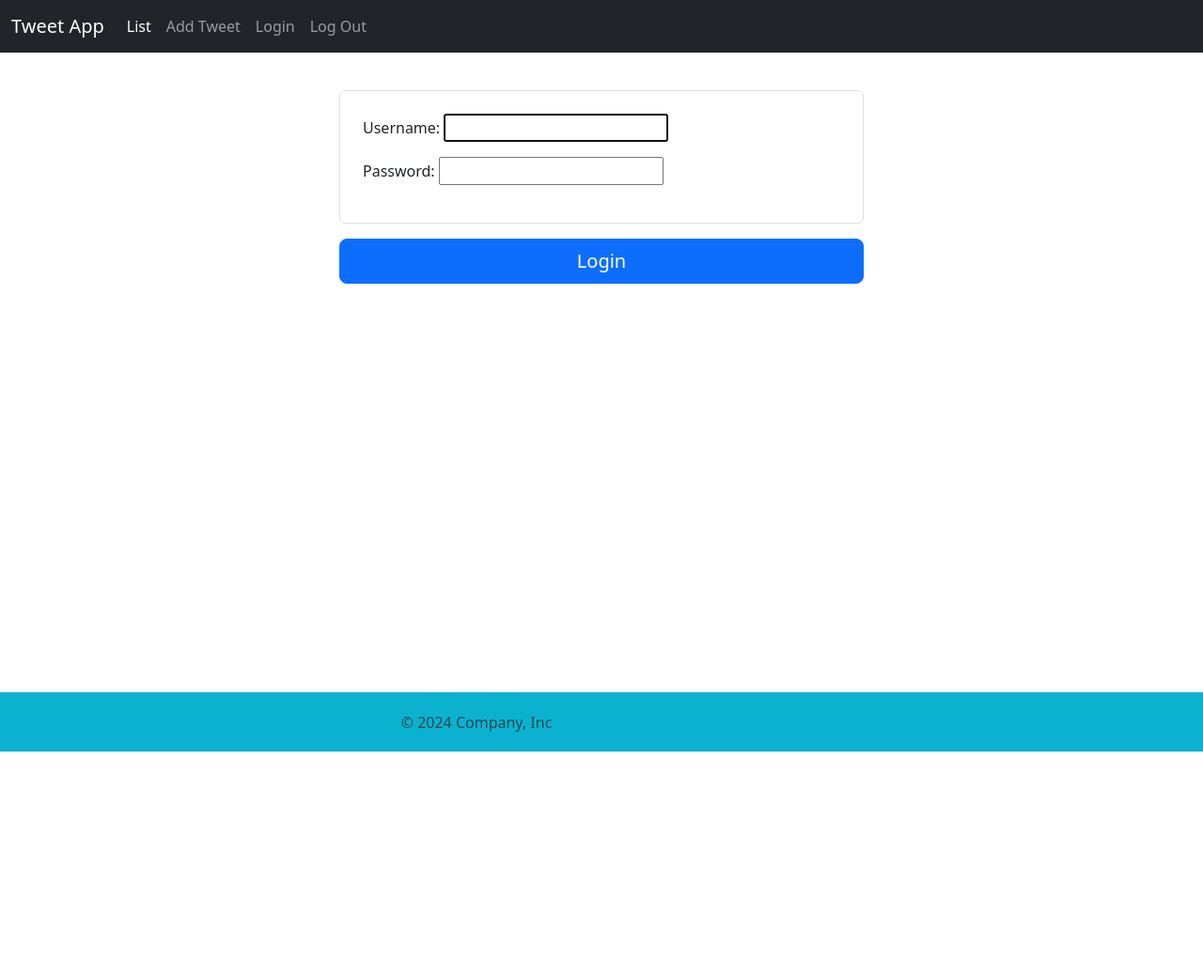
After one commit to mehmettGuven/tweetApp, a Django app: page /login/ in a window 1280 px wide. The commit adds this page. Shown: the top 1040 px of the page at 94% size. Run offline with Django 5.2, Linux system fonts and the light colour scheme.

Commit message:
login logout feature added

```diff
--- a/djangotweet/settings.py
+++ b/djangotweet/settings.py
@@ -123,3 +123,6 @@ STATIC_URL = 'static/'
 # https://docs.djangoproject.com/en/5.1/ref/settings/#default-auto-field
 
 DEFAULT_AUTO_FIELD = 'django.db.models.BigAutoField'
+
+LOGIN_URL=''
+LOGIN_REDIRECT_URL = '/'
--- a/djangotweet/urls.py
+++ b/djangotweet/urls.py
@@ -19,5 +19,6 @@ from django.urls import path , include
 
 urlpatterns = [
     path('admin/', admin.site.urls),
-    path('tweetapp/',include('tweetapp.urls'))
+    path('',include('tweetapp.urls')),
+    path('',include("django.contrib.auth.urls"))
 ]
--- a/templates/base.html
+++ b/templates/base.html
@@ -26,17 +26,28 @@
                     <li class="nav-item">
                         <a class="nav-link" href="{%url 'tweetapp:addtweet' %}">Add Tweet</a>
                     </li>
+                    <!--
                     <li class="nav-item">
                         <a class="nav-link" href="{%url 'tweetapp:addtweetbyform' %}">Add Tweet By Form</a>
                     </li><li class="nav-item">
                         <a class="nav-link" href="{%url 'tweetapp:addtweetbymodelform' %}">Add Tweet By Model Form</a>
+                    </li>
+                    -->
+                    <li class="nav-item">
+                        <a class="nav-link" href="{%url 'login' %}">Login</a>
+                    </li>
+                    <li class="nav-item">
+                        <form method="post" action="{% url 'logout' %}?next=/">
+                            {% csrf_token %}
+                            <button type="submit" class="nav-link">Log Out</button>
+                        </form>
                     </li>
                 </ul>
             </div>
         </div>
     </nav>
 
-    <div class="container container-fluid">
+    <div class="container container-fluid mb-5">
 
         {%block content%}
 
@@ -44,30 +55,12 @@
 
     </div>
 
-    <div class="container">
-        <footer class="d-flex flex-wrap justify-content-between align-items-center py-3 my-4 border-top">
-            <div class="col-md-4 d-flex align-items-center">
-                <a href="/" class="mb-3 me-2 mb-md-0 text-body-secondary text-decoration-none lh-1">
-                    <svg class="bi" width="30" height="24">
-                        <use xlink:href="#bootstrap"></use>
-                    </svg>
-                </a>
-                <span class="mb-3 mb-md-0 text-body-secondary">© 2024 Company, Inc</span>
-            </div>
+    <footer class="d-flex fixed-bottom flex-wrap justify-content-between align-items-center py-3 mt-5 border-top">
+        <div class="col-md-4 offset-md-4 d-flex align-items-center">
+            <span class="mb-3 mb-md-0 text-body-secondary">© 2024 Company, Inc</span>
+        </div>
+    </footer>
 
-            <ul class="nav col-md-4 justify-content-end list-unstyled d-flex">
-                <li class="ms-3"><a class="text-body-secondary" href="#"><svg class="bi" width="24" height="24">
-                            <use xlink:href="#twitter"></use>
-                        </svg></a></li>
-                <li class="ms-3"><a class="text-body-secondary" href="#"><svg class="bi" width="24" height="24">
-                            <use xlink:href="#instagram"></use>
-                        </svg></a></li>
-                <li class="ms-3"><a class="text-body-secondary" href="#"><svg class="bi" width="24" height="24">
-                            <use xlink:href="#facebook"></use>
-                        </svg></a></li>
-            </ul>
-        </footer>
-    </div>
 
 
 
--- /dev/null
+++ b/templates/registration/login.html
@@ -0,0 +1,21 @@
+{% extends 'base.html' %}
+{% block content %}
+    {% if form.errors %}
+    <p>Your username and password didn't match. Please try again.</p>
+    {% endif %}
+    {% if user.is_authenticated %}
+        <h2 class="p-4">Welcome {{user.username}}</h2>
+    {% else %}
+    <div class="continer mx-auto my-4" style="width: 50%;">
+        <form method="POST" action="{% url 'login'%}">
+            {% csrf_token %}
+
+                <div class="form-control p-4 d-flex flex-wrap">
+                    {{form.as_p}}
+                </div>
+
+                <button style="width: 100%;" type="submit" class="btn btn-primary btn-lg btn-block mt-3">Login</button>
+        </form>
+    {% endif %}
+    </div>
+{% endblock %}
--- a/tweetapp/static/tweetapp/customform.css
+++ b/tweetapp/static/tweetapp/customform.css
@@ -5,3 +5,12 @@ body {
 .tweetform{
     padding: 10px;
 }
+footer {
+    position: absolute;
+    bottom: 0;
+    width: 100%;
+    height: 4rem;
+    /* Set the fixed height of the footer here */
+    /* Vertically center the text there */
+    background-color: #0bb2cf;
+}
```
Also changed, not shown: tweetapp/templates/tweetapp/addtweet.html (+11 -11 lines), tweetapp/templates/tweetapp/listtweet.html (+11 -5 lines), db.sqlite3.
